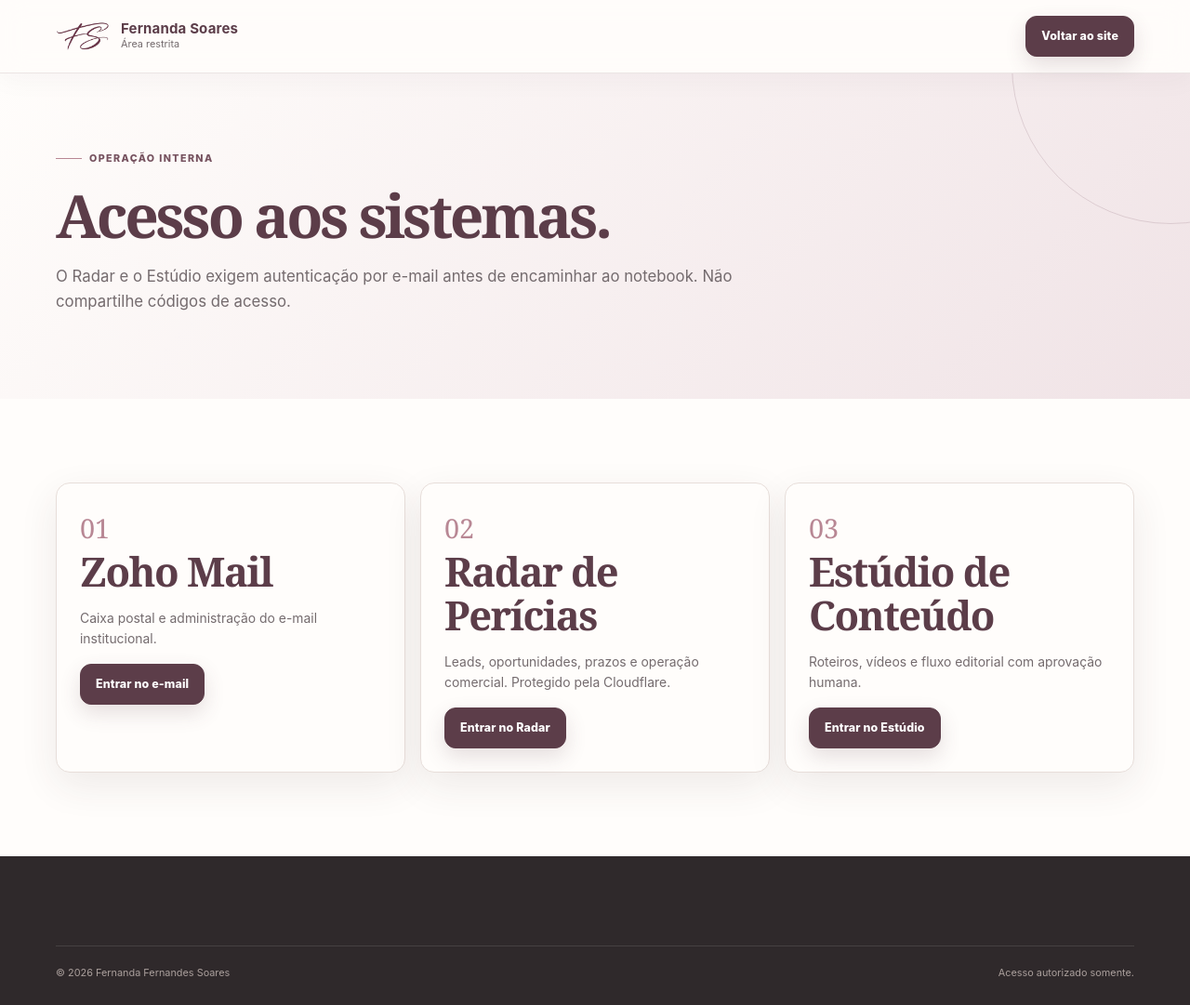
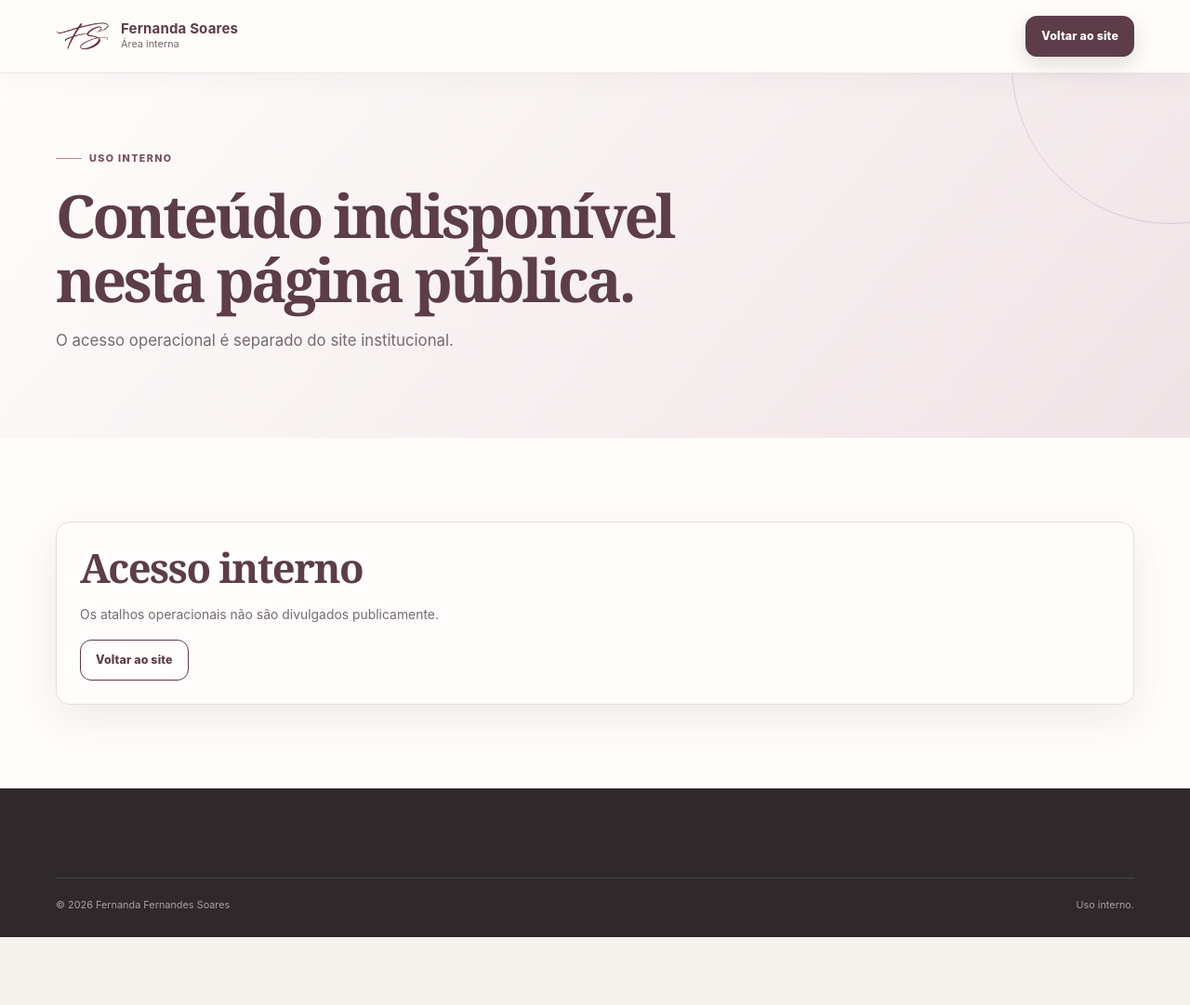
Before and after one commit to jordansoarex/Fernanda-Site, a website: page acesso.html in a window 1280 px wide. Shown: the whole page at 93% size. After the commit the page ends 1008 px from the top, so only its background shows below. Drawn offline with Linux system fonts and the light colour scheme.

Commit message:
privacy: remover atalhos internos da página pública

```diff
--- a/acesso.html
+++ b/acesso.html
@@ -1,26 +1,23 @@
 <!DOCTYPE html>
 <html lang="pt-BR">
 <head>
-  <meta charset="utf-8"><meta name="viewport" content="width=device-width,initial-scale=1">
-  <meta name="robots" content="noindex,nofollow">
-  <title>Área restrita | Fernanda Soares</title>
-  <meta name="description" content="Atalhos seguros para os sistemas internos da operação Fernanda Soares.">
-  <link rel="canonical" href="https://fernandafsoares.com.br/acesso.html">
+  <meta charset="utf-8">
+  <meta name="viewport" content="width=device-width,initial-scale=1">
+  <meta name="robots" content="noindex,nofollow,noarchive,nosnippet">
+  <meta name="referrer" content="no-referrer">
+  <title>Área interna | Fernanda Soares</title>
   <link rel="icon" type="image/jpeg" href="assets/fernanda-soares.jpeg">
   <link rel="stylesheet" href="assets/styles.css">
   <link rel="stylesheet" href="assets/refinement.css">
+  <link rel="stylesheet" href="assets/hardening.css">
 </head>
 <body>
-  <header class="site-header"><nav class="nav container" aria-label="Navegação principal"><a class="brand" href="./"><span class="brand-mark"><img src="assets/fs-signature-v1.png" alt="" width="58" height="36"></span><span><strong>Fernanda Soares</strong><small>Área restrita</small></span></a><a class="nav-cta" href="./">Voltar ao site</a></nav></header>
+  <header class="site-header"><nav class="nav container" aria-label="Navegação principal"><a class="brand" href="./"><span class="brand-mark"><img src="assets/fs-signature-v1.png" alt="" width="58" height="36"></span><span><strong>Fernanda Soares</strong><small>Área interna</small></span></a><a class="nav-cta" href="./">Voltar ao site</a></nav></header>
   <main id="conteudo">
-    <section class="page-hero"><div class="container"><span class="eyebrow">Operação interna</span><h1>Acesso aos sistemas.</h1><p>O Radar e o Estúdio exigem autenticação por e-mail antes de encaminhar ao notebook. Não compartilhe códigos de acesso.</p></div></section>
-    <section class="section soft"><div class="container"><div class="cards">
-      <article class="card"><span class="number">01</span><h2>Zoho Mail</h2><p>Caixa postal e administração do e-mail institucional.</p><a class="button" href="https://mail.zoho.com/" target="_blank" rel="noopener noreferrer">Entrar no e-mail</a></article>
-      <article class="card"><span class="number">02</span><h2>Radar de Perícias</h2><p>Leads, oportunidades, prazos e operação comercial. Protegido pela Cloudflare.</p><a class="button" href="https://radar.fernandafsoares.com.br/" target="_blank" rel="noopener noreferrer">Entrar no Radar</a></article>
-      <article class="card"><span class="number">03</span><h2>Estúdio de Conteúdo</h2><p>Roteiros, vídeos e fluxo editorial com aprovação humana.</p><a class="button" href="https://studio.fernandafsoares.com.br/" target="_blank" rel="noopener noreferrer">Entrar no Estúdio</a></article>
-    </div></div></section>
+    <section class="page-hero"><div class="container"><span class="eyebrow">Uso interno</span><h1>Conteúdo indisponível nesta página pública.</h1><p>O acesso operacional é separado do site institucional.</p></div></section>
+    <section class="section soft"><div class="container"><article class="card"><h2>Acesso interno</h2><p>Os atalhos operacionais não são divulgados publicamente.</p><a class="button secondary" href="./">Voltar ao site</a></article></div></section>
   </main>
-  <footer class="footer"><div class="container"><div class="footer-bottom"><span>© <span data-year></span> Fernanda Fernandes Soares</span><span>Acesso autorizado somente.</span></div></div></footer>
+  <footer class="footer"><div class="container"><div class="footer-bottom"><span>© <span data-year></span> Fernanda Fernandes Soares</span><span>Uso interno.</span></div></div></footer>
   <script src="assets/site.js" defer></script>
 </body>
 </html>
```
